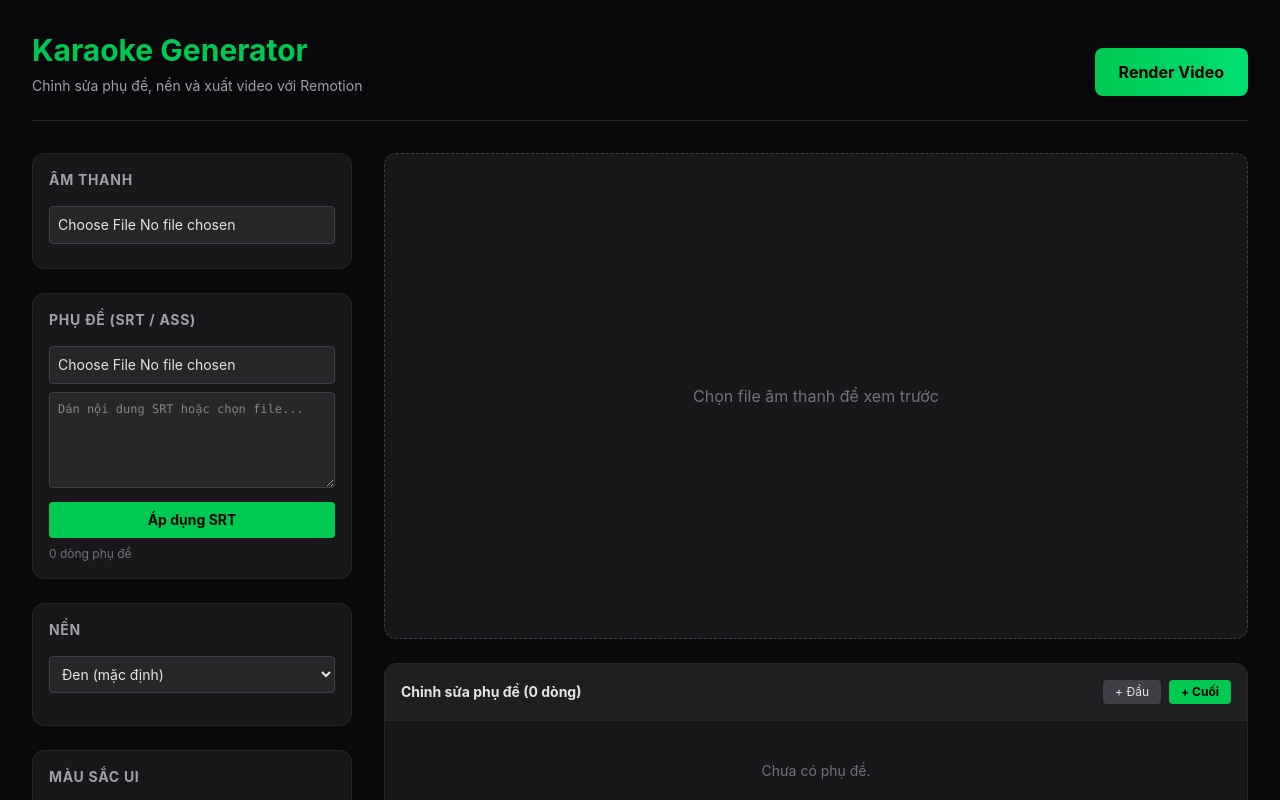
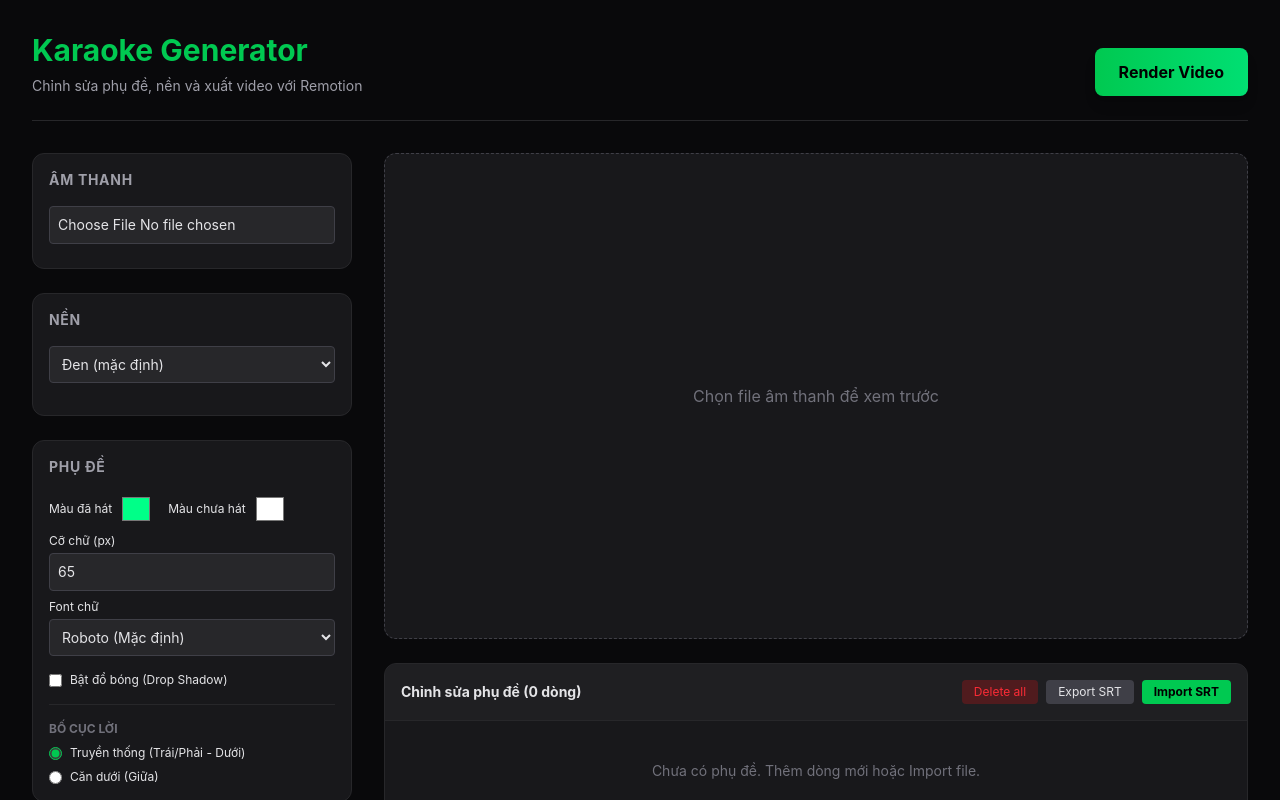
Before and after one commit to imvixtor/karaoke-generator-remotion, a Next.js app: page /editor in a window 1280 px wide. Shown: the top 800 px of the page. Built offline with nearby package versions, Linux system fonts and the light colour scheme; what @remotion/google-fonts would draw is missing.

Commit message:
feat: Implement SRT export functionality and improved subtitle management

```diff
--- a/src/app/editor/page.tsx
+++ b/src/app/editor/page.tsx
@@ -31,6 +31,17 @@ function timeStringToMs(timeStr: string): number {
     return Math.round((minutes * 60 + secondsFloat) * 1000);
 }
 
+// Helper: Chuyển ms sang SRT format (HH:MM:SS,ms)
+function formatSrtTime(ms: number): string {
+    const totalSeconds = Math.floor(ms / 1000);
+    const hours = Math.floor(totalSeconds / 3600);
+    const minutes = Math.floor((totalSeconds % 3600) / 60);
+    const seconds = totalSeconds % 60;
+    const milliseconds = ms % 1000;
+
+    return `${hours.toString().padStart(2, '0')}:${minutes.toString().padStart(2, '0')}:${seconds.toString().padStart(2, '0')},${milliseconds.toString().padStart(3, '0')}`;
+}
+
 const FPS = 30;
 const WIDTH = 1920;
 const HEIGHT = 1080;
@@ -38,7 +49,6 @@ const HEIGHT = 1080;
 export default function EditorPage() {
     const [audioFile, setAudioFile] = useState<File | null>(null);
     const [audioUrl, setAudioUrl] = useState<string | null>(null);
-    const [srtContent, setSrtContent] = useState('');
     const [captions, setCaptions] = useState<KaraokeCaption[]>([]);
     const [backgroundType, setBackgroundType] = useState<BackgroundType>('black');
     const [backgroundFile, setBackgroundFile] = useState<File | null>(null);
@@ -98,7 +108,6 @@ export default function EditorPage() {
         const reader = new FileReader();
         reader.onload = () => {
             const text = String(reader.result);
-            setSrtContent(text);
             const lower = file.name.toLowerCase();
             if (lower.endsWith('.ass')) {
                 setCaptions(parseAssContent(text));
@@ -109,16 +118,7 @@ export default function EditorPage() {
         reader.readAsText(file, 'utf-8');
     }, []);
 
-    const handlePasteSrt = useCallback(() => {
-        if (!srtContent.trim()) return;
-        const txt = srtContent;
-        // Nếu có [Script Info] hoặc [Events], coi là ASS
-        if (/\[Events]/i.test(txt) || /\[Script Info]/i.test(txt)) {
-            setCaptions(parseAssContent(txt));
-        } else {
-            setCaptions(parseSrtContent(txt));
-        }
-    }, [srtContent]);
+
 
     const handleBackgroundFile = useCallback(async (e: React.ChangeEvent<HTMLInputElement>) => {
         const file = e.target.files?.[0];
@@ -143,6 +143,36 @@ export default function EditorPage() {
         } catch (err) {
             console.error('Upload background failed', err);
             setRenderStatus('Upload background thất bại.');
+        }
+    }, []);
+
+    const handleExportSrt = useCallback(() => {
+        if (captions.length === 0) {
+            alert('Chưa có phụ đề để xuất.');
+            return;
+        }
+
+        let content = '';
+        captions.forEach((cap, index) => {
+            content += `${index + 1}\n`;
+            content += `${formatSrtTime(cap.startMs)} --> ${formatSrtTime(cap.endMs)}\n`;
+            content += `${cap.text}\n\n`;
+        });
+
+        const blob = new Blob([content], { type: 'text/plain;charset=utf-8' });
+        const url = URL.createObjectURL(blob);
+        const link = document.createElement('a');
+        link.href = url;
+        link.download = 'subtitles.srt';
+        document.body.appendChild(link);
+        link.click();
+        document.body.removeChild(link);
+        URL.revokeObjectURL(url);
+    }, [captions]);
+
+    const handleClearCaptions = useCallback(() => {
+        if (window.confirm('Bạn có chắc chắn muốn xóa hết phụ đề không?')) {
+            setCaptions([]);
         }
     }, []);
 
@@ -187,21 +217,6 @@ export default function EditorPage() {
         }
     }, [captions, audioDurationSec]);
 
-    const addCaptionAtStart = useCallback(() => {
-        const newStart = 0;
-        const newEnd = 3000;
-        setCaptions((prev) => [
-            {
-                text: 'Phụ đề mới',
-                startMs: newStart,
-                endMs: newEnd,
-                timestampMs: (newStart + newEnd) / 2,
-                confidence: 1,
-            },
-            ...prev,
-        ]);
-    }, []);
-
     const deleteCaption = useCallback((index: number) => {
         setCaptions((prev) => prev.filter((_, i) => i !== index));
     }, []);
@@ -232,7 +247,7 @@ export default function EditorPage() {
     // Lưu vào localStorage khi có thay đổi (thay vì sessionStorage để persist lâu hơn, hoặc giữ session)
     useEffect(() => {
         const data = {
-            srtContent,
+
             captions,
             backgroundType,
             backgroundDim,
@@ -251,7 +266,7 @@ export default function EditorPage() {
             videoLoop,
         };
         sessionStorage.setItem(STORAGE_KEY, JSON.stringify(data));
-    }, [srtContent, captions, backgroundType, backgroundDim, backgroundBlur, backgroundVideoStartTime, sungColor, unsungColor, fontSize, enableShadow, audioUrl, backgroundUrl, crf, renderSample, lyricsLayout, fontFamily, videoLoop]);
+    }, [captions, backgroundType, backgroundDim, backgroundBlur, backgroundVideoStartTime, sungColor, unsungColor, fontSize, enableShadow, audioUrl, backgroundUrl, crf, renderSample, lyricsLayout, fontFamily, videoLoop]);
 
     // Load từ sessionStorage khi mount
     useEffect(() => {
@@ -259,7 +274,7 @@ export default function EditorPage() {
         if (saved) {
             try {
                 const data = JSON.parse(saved);
-                if (data.srtContent) setSrtContent(data.srtContent);
+
                 if (data.captions) setCaptions(data.captions);
                 if (data.backgroundType) setBackgroundType(data.backgroundType);
                 if (data.backgroundDim !== undefined) setBackgroundDim(data.backgroundDim);
@@ -509,20 +524,7 @@ export default function EditorPage() {
                         {audioFile && <p className="text-xs text-zinc-500 truncate">{audioFile.name}</p>}
                     </section>
 
-                    <section className="bg-zinc-900 rounded-xl p-4 border border-zinc-800">
-                        <h2 className="text-sm font-bold text-zinc-400 uppercase mb-4 tracking-wider">Phụ đề (SRT / ASS)</h2>
-                        <input type="file" accept=".srt,.ass,text/plain" onChange={handleSrtFile} className="w-full text-sm bg-zinc-800 p-2 rounded mb-2 border border-zinc-700" />
-                        <textarea
-                            placeholder="Dán nội dung SRT hoặc chọn file..."
-                            value={srtContent}
-                            onChange={(e) => setSrtContent(e.target.value)}
-                            className="w-full h-24 bg-zinc-800 p-2 rounded mb-2 border border-zinc-700 text-xs font-mono"
-                        />
-                        <button type="button" onClick={handlePasteSrt} className="w-full py-2 bg-green-500 hover:bg-green-600 text-zinc-950 font-bold rounded text-sm transition-colors">
-                            Áp dụng SRT
-                        </button>
-                        <p className="text-xs text-zinc-500 mt-2">{captions.length} dòng phụ đề</p>
-                    </section>
+
 
                     <section className="bg-zinc-900 rounded-xl p-4 border border-zinc-800">
                         <h2 className="text-sm font-bold text-zinc-400 uppercase mb-4 tracking-wider">Nền</h2>
@@ -626,7 +628,7 @@ export default function EditorPage() {
                     </section>
 
                     <section className="bg-zinc-900 rounded-xl p-4 border border-zinc-800">
-                        <h2 className="text-sm font-bold text-zinc-400 uppercase mb-4 tracking-wider">Màu sắc UI</h2>
+                        <h2 className="text-sm font-bold text-zinc-400 uppercase mb-4 tracking-wider">Phụ đề</h2>
                         <div className="flex items-center gap-4 mb-2">
                             <label className="text-xs flex items-center gap-2">
                                 Màu đã hát
@@ -787,18 +789,22 @@ export default function EditorPage() {
                         <div className="p-4 border-b border-zinc-800 flex justify-between items-center cursor-pointer bg-zinc-800/50">
                             <span className="font-bold text-sm">Chỉnh sửa phụ đề ({captions.length} dòng)</span>
                             <div className="flex gap-2">
-                                <button type="button" onClick={addCaptionAtStart} className="px-3 py-1 bg-zinc-700 hover:bg-zinc-600 rounded text-xs">
-                                    + Đầu
+                                <button type="button" onClick={handleClearCaptions} className="px-3 py-1 bg-red-900/50 hover:bg-red-900 text-red-500 rounded text-xs">
+                                    Delete all
                                 </button>
-                                <button type="button" onClick={() => addCaption()} className="px-3 py-1 bg-green-500 hover:bg-green-600 text-black font-bold rounded text-xs">
-                                    + Cuối
+                                <button type="button" onClick={handleExportSrt} className="px-3 py-1 bg-zinc-700 hover:bg-zinc-600 rounded text-xs">
+                                    Export SRT
                                 </button>
+                                <label className="cursor-pointer px-3 py-1 bg-green-500 hover:bg-green-600 text-black font-bold rounded text-xs flex items-center gap-1">
+                                    <span>Import SRT</span>
+                                    <input type="file" accept=".srt,.ass,text/plain" onChange={handleSrtFile} className="hidden" />
+                                </label>
                             </div>
                         </div>
 
                         <div className="max-h-[500px] overflow-y-auto p-2 space-y-2 scroller">
                             {captions.length === 0 ? (
-                                <p className="text-center text-zinc-500 py-8 text-sm">Chưa có phụ đề.</p>
+                                <p className="text-center text-zinc-500 py-8 text-sm">Chưa có phụ đề. Thêm dòng mới hoặc Import file.</p>
                             ) : (
                                 captions.map((c, i) => (
                                     <div
@@ -850,8 +856,8 @@ export default function EditorPage() {
                                             <button
                                                 type="button"
                                                 onClick={() => deleteCaption(i)}
-                                                className="w-6 h-6 flex items-center justify-center bg-red-500/20 hover:bg-red-500/40 text-red-400 rounded text-xs"
-                                                title="Xóa"
+                                                className="w-6 h-6 flex items-center justify-center bg-red-900/50 hover:bg-red-900 text-red-500 rounded text-xs"
+                                                title="Xóa dòng"
                                             >
                                                 ×
                                             </button>
@@ -859,12 +865,19 @@ export default function EditorPage() {
                                     </div>
                                 ))
                             )}
+                            <button
+                                type="button"
+                                onClick={() => addCaption()}
+                                className="w-full py-2 bg-zinc-800 hover:bg-zinc-700 border border-zinc-700 rounded text-sm text-zinc-400 flex items-center justify-center gap-2 mt-2"
+                            >
+                                <span>+ Thêm dòng phụ đề</span>
+                            </button>
                         </div>
                     </div>
 
                     {/* Render section moved to header */}
-                </div>
-            </div>
+                </div >
+            </div >
         </div >
     );
 }
```
